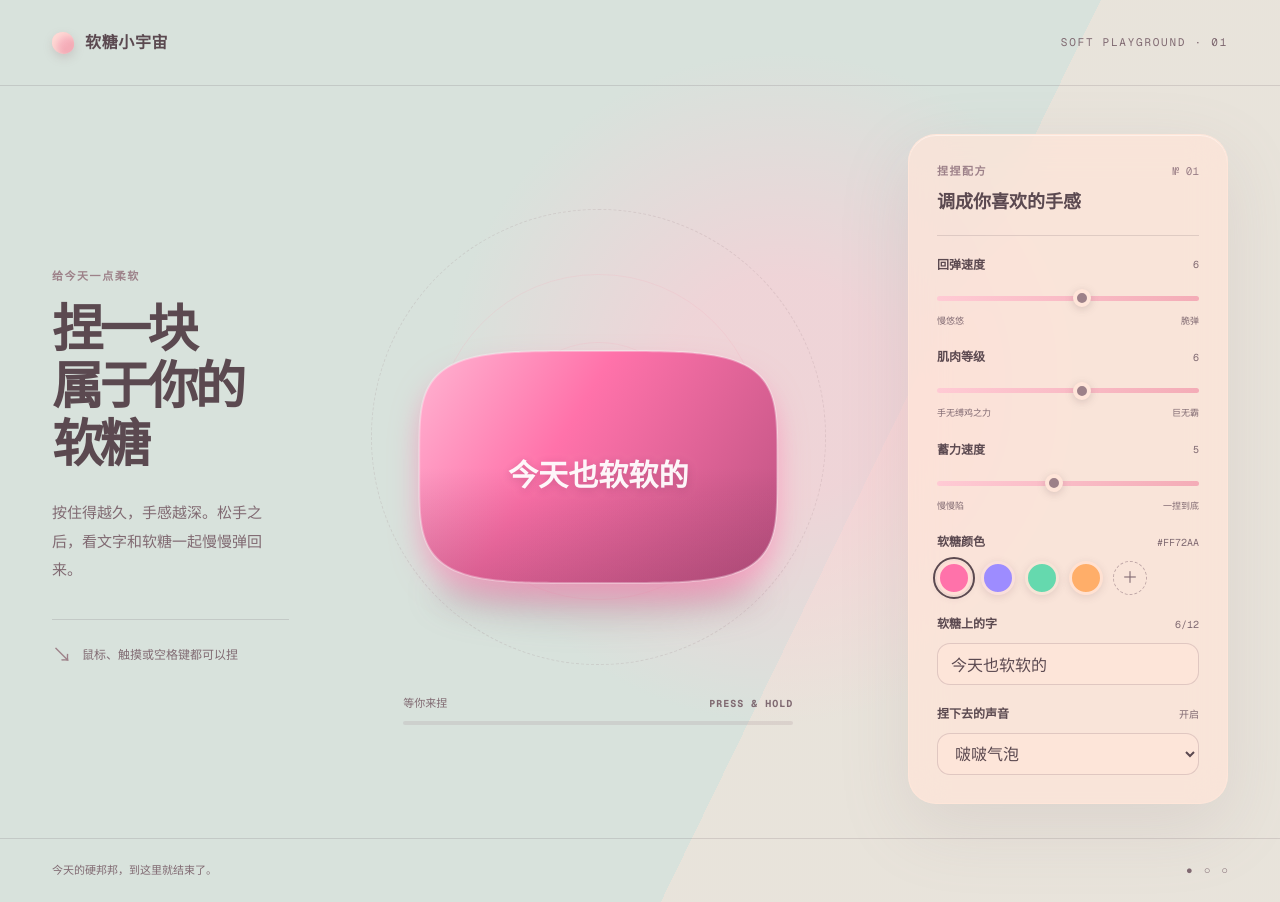
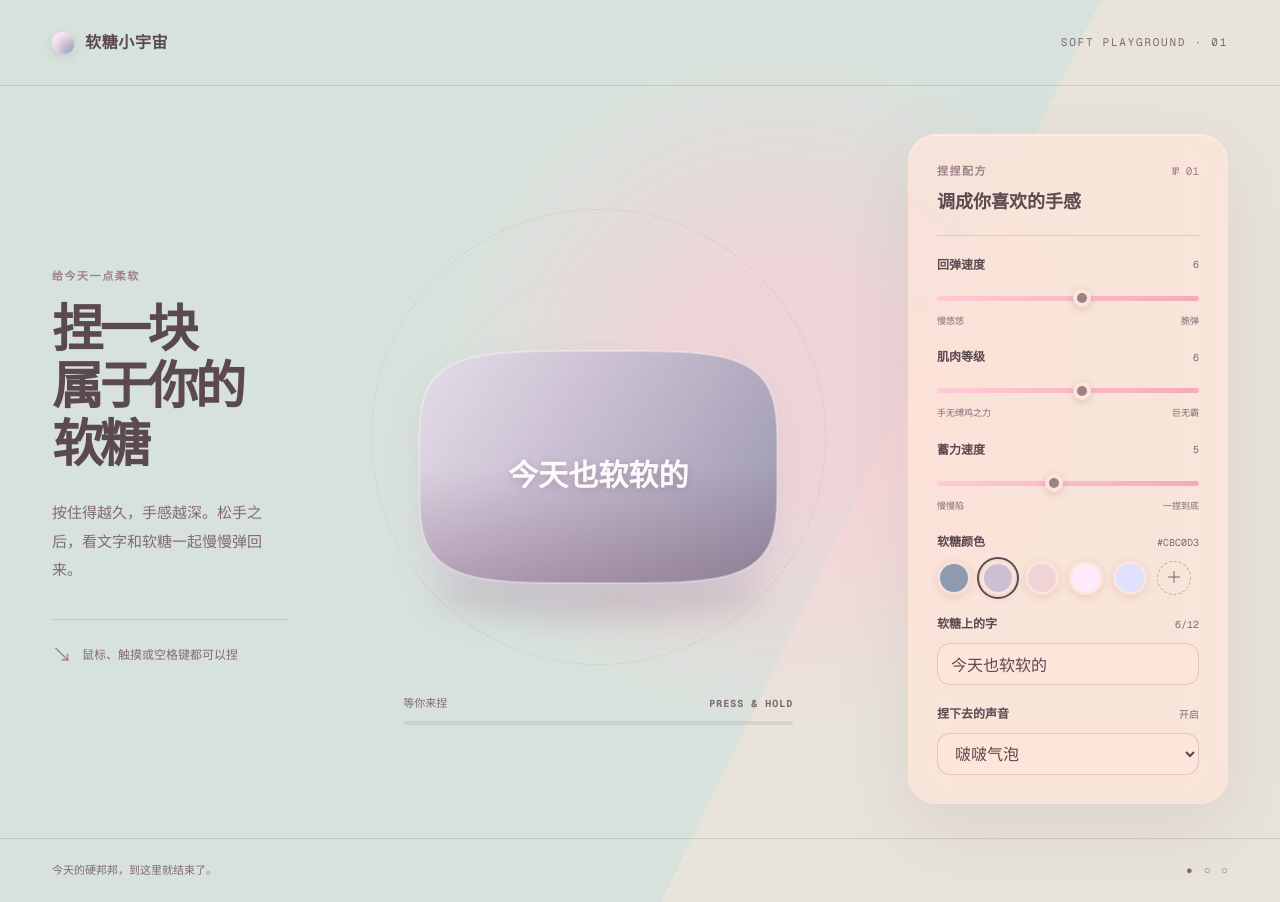
Before and after one commit to Ferricacid/soft-candy-universe, a Next.js app: page / in a window 1280 px wide. Built offline with nearby package versions, Linux system fonts and the light colour scheme.

Commit message:
Update candy color palette

```diff
--- a/app/globals.css
+++ b/app/globals.css
@@ -6,6 +6,11 @@
   --blush: #ffcad4;
   --rose: #f4acb7;
   --mauve: #9d8189;
+  --candy-blue: #8e9aaf;
+  --candy-lilac: #cbc0d3;
+  --candy-blush: #efd3d7;
+  --candy-frost: #feeafa;
+  --candy-mist: #dee2ff;
   --ink: #5b4950;
   --muted: #806a72;
   --line: rgba(91, 73, 80, 0.16);
@@ -60,8 +65,8 @@ button { color: inherit; }
   height: 22px;
   display: inline-block;
   border-radius: 48% 55% 45% 58%;
-  background: linear-gradient(145deg, var(--blush), var(--rose) 70%);
-  box-shadow: inset 4px 4px 6px rgba(255,229,217,.68), 0 4px 10px rgba(157,129,137,.28);
+  background: linear-gradient(145deg, var(--candy-frost), var(--candy-lilac) 58%, var(--candy-blue));
+  box-shadow: inset 4px 4px 6px rgba(254,234,250,.72), 0 4px 10px rgba(142,154,175,.3);
   transform: rotate(-8deg);
 }
 
--- a/app/page.tsx
+++ b/app/page.tsx
@@ -34,10 +34,11 @@ type MotionState = {
 };
 
 const colorPresets = [
-  { name: "莓果", value: "#ff72aa" },
-  { name: "葡萄", value: "#9d8cff" },
-  { name: "薄荷", value: "#65d9ae" },
-  { name: "汽水", value: "#ffae69" },
+  { name: "雾蓝", value: "#8e9aaf" },
+  { name: "淡紫", value: "#cbc0d3" },
+  { name: "柔粉", value: "#efd3d7" },
+  { name: "糖霜", value: "#feeafa" },
+  { name: "星雾", value: "#dee2ff" },
 ];
 
 function hexToRgb(hex: string) {
@@ -62,7 +63,7 @@ export default function Home() {
   const canvasRef = useRef<HTMLCanvasElement>(null);
   const surfaceRef = useRef<HTMLButtonElement>(null);
   const audioRef = useRef<AudioContext | null>(null);
-  const settingsRef = useRef({ rebound: 6, muscle: 6, charge: 5, color: "#ff72aa", text: "今天也软软的" });
+  const settingsRef = useRef({ rebound: 6, muscle: 6, charge: 5, color: "#cbc0d3", text: "今天也软软的" });
   const motionRef = useRef<MotionState>({
     held: false,
     startedAt: 0,
@@ -76,7 +77,7 @@ export default function Home() {
   const [rebound, setRebound] = useState(6);
   const [muscle, setMuscle] = useState(6);
   const [charge, setCharge] = useState(5);
-  const [color, setColor] = useState("#ff72aa");
+  const [color, setColor] = useState("#cbc0d3");
   const [label, setLabel] = useState("今天也软软的");
   const [sound, setSound] = useState<SoundKind>("bubble");
   const [holding, setHolding] = useState(false);
@@ -436,7 +437,7 @@ export default function Home() {
       const body = context.createLinearGradient(centerX - 180, centerY - 105, centerX + 180, centerY + 120);
       body.addColorStop(0, mix(settings.color, [255, 255, 255], 0.46));
       body.addColorStop(0.38, settings.color);
-      body.addColorStop(1, mix(settings.color, [86, 35, 67], 0.4));
+      body.addColorStop(1, mix(settings.color, [79, 88, 112], 0.4));
       context.fillStyle = body;
       context.shadowColor = `${settings.color}88`;
       context.shadowBlur = 28 + pressure * 12;
```
Also changed, not shown: 1 other file (tests, documents, lock files or other folders).
